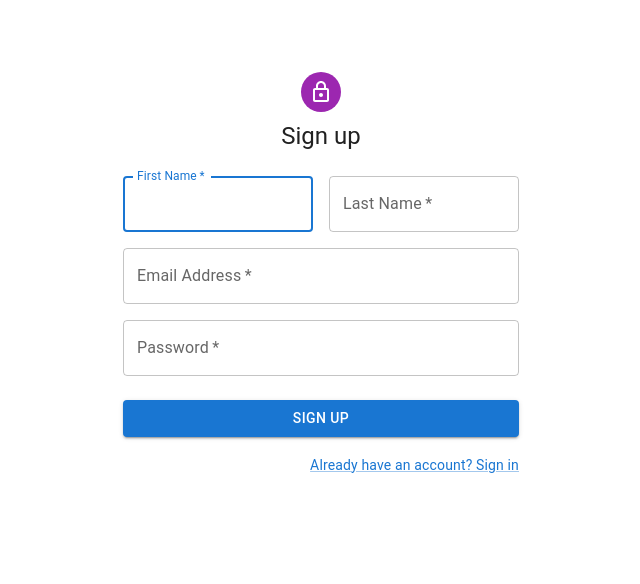
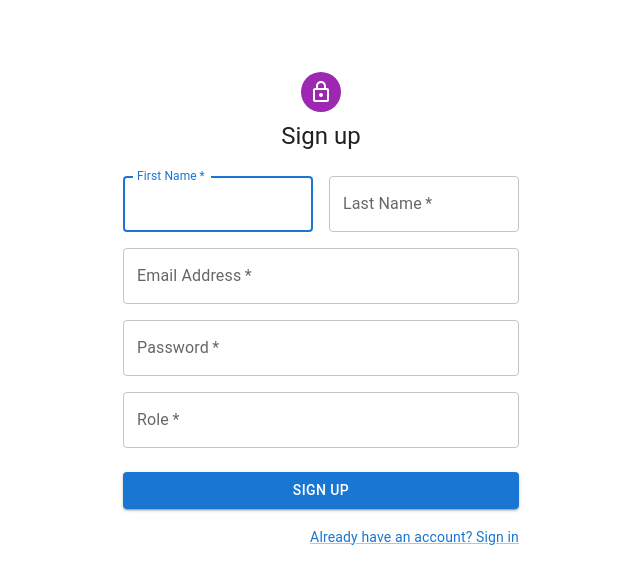
Before and after one commit to Thamidu-Premaratna/monitor-app, a React (Create React App) app in the folder frontend/my-app/: page /register in a window 1280 px wide. Shown: the top 584 px of the page, without its empty margins (319-959 px from the left). Built offline with nearby package versions, Linux system fonts and the light colour scheme.

Commit message:
login and register fix

```diff
--- a/frontend/my-app/src/components/Auth/Register.jsx
+++ b/frontend/my-app/src/components/Auth/Register.jsx
@@ -25,13 +25,15 @@ const Register = () => {
     const [lastName, setLastName] = useState('');
     const [email, setEmail] = useState('');
     const [password, setPassword] = useState('');
+    const [role, setRole] = useState('');
 
 
     const registerUser = async (event) => {
         event.preventDefault();
         try {
-            await authService.register(email, password);
+            await authService.register(firstName, lastName, email, password, role);
             alert('Registration successful');
+            navigate('/login'); // Redirect to login page after successful registration
         } catch (error) {
             console.error('Registration failed', error);
         }
@@ -107,6 +109,19 @@ const Register = () => {
                                     autoComplete="new-password"
                                 />
                             </Grid>
+                            <Grid item xs={12}>
+                                <TextField
+                                    value={password}
+                                    onChange={(e) => setRole(e.target.value)}
+                                    required
+                                    fullWidth
+                                    name="role"
+                                    label="Role"
+                                    type="text"
+                                    id="role"
+                                    autoComplete="role"
+                                />
+                            </Grid>
                         </Grid>
                         <Button
                             type="submit"
--- a/frontend/my-app/src/services/auth.service.js
+++ b/frontend/my-app/src/services/auth.service.js
@@ -3,20 +3,30 @@ import jwtDecode from 'jwt-decode';
 
 const API_URL = 'http://localhost:8080/api/auth/';
 
-const login = async (username, password) => {
-    const response = await axios.post(API_URL + 'signin', { username, password });
-    if (response.data.accessToken) {
-        localStorage.setItem('user', JSON.stringify(response.data));
-    }
-    return response.data;
+const login = (email, password) => {
+    return axios.post(API_URL + 'authenticate', {
+        email,
+        password
+    }).then(response => {
+        if (response.data.token) {
+            localStorage.setItem('user', JSON.stringify(response.data));
+        }
+        return response.data;
+    });
 };
 
 const logout = () => {
     localStorage.removeItem('user');
 };
 
-const register = async (username, password) => {
-    await axios.post(API_URL + 'signup', { username, password });
+const register = (firstName, lastName, email, password, role) => {
+    return axios.post(API_URL + 'register', {
+        firstName,
+        lastName,
+        email,
+        password,
+        role
+    });
 };
 
 const getCurrentUser = () => {
```
Also changed, not shown: frontend/my-app/src/components/Auth/Login.jsx (+3 -5 lines).
